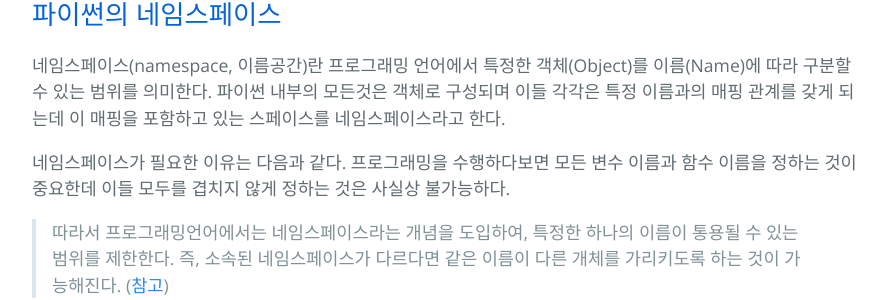
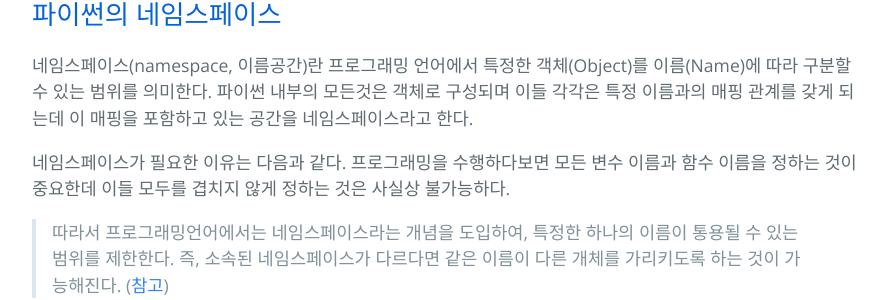
Before and after one commit to hcnoh/hcnoh.github.io, a Jekyll site: the page built from _posts/2019-01-30-python-namespace.md, in a window 1280 px wide and 900 px high, scrolled down 910 px. Shown: the part 207-507 px from the top of the window, without its empty margins (192-1086 px from the left). Built offline with Jekyll 4.4.1, drawn with Linux system fonts in a browser that asks for light colours; comment, search, counter and statistics services are not loaded.

Commit message:
Update 2019-01-30-python-namespace.md

```diff
--- a/_posts/2019-01-30-python-namespace.md
+++ b/_posts/2019-01-30-python-namespace.md
@@ -36,7 +36,7 @@ if __name__ == '__main__':
 따라서 위의 예제처럼 굳이 `main` 함수를 정의하고 밑에 `if` 문으로 실행시켜야 할 이유를 찾기 힘들 수 있다. 하지만 대부분의 코드들이 위의 형식을 따르고 있으며 따라서 저런식으로 구현하는 데에는 이유가 있을 것이다. 그 이유가 무엇인지 알아보는 과정에서 네임스페이스의 개념에 대해서 알게 되었고 그에 대한 내용을 정리하기로 하였다.
 
 ## 파이썬의 네임스페이스
-네임스페이스(namespace, 이름공간)란 프로그래밍 언어에서 특정한 객체(Object)를 이름(Name)에 따라 구분할 수 있는 범위를 의미한다. 파이썬 내부의 모든것은 객체로 구성되며 이들 각각은 특정 이름과의 매핑 관계를 갖게 되는데 이 매핑을 포함하고 있는 스페이스를 네임스페이스라고 한다.
+네임스페이스(namespace, 이름공간)란 프로그래밍 언어에서 특정한 객체(Object)를 이름(Name)에 따라 구분할 수 있는 범위를 의미한다. 파이썬 내부의 모든것은 객체로 구성되며 이들 각각은 특정 이름과의 매핑 관계를 갖게 되는데 이 매핑을 포함하고 있는 공간을 네임스페이스라고 한다.
 
 네임스페이스가 필요한 이유는 다음과 같다. 프로그래밍을 수행하다보면 모든 변수 이름과 함수 이름을 정하는 것이 중요한데 이들 모두를 겹치지 않게 정하는 것은 사실상 불가능하다.
 
```
